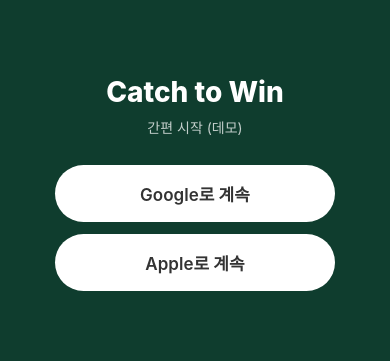
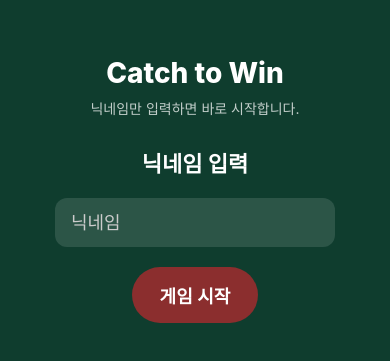
Before and after one commit to hxunmode/baseball-app, a React Native app: screen / in a window 390 px wide. Shown: the part 233-594 px from the top of the page. Built offline with nearby package versions, Linux system fonts and the light colour scheme.

Commit message:
fix: remove login

```diff
--- a/App.tsx
+++ b/App.tsx
@@ -1,31 +1,15 @@
 import { StatusBar } from 'expo-status-bar';
-import { useCallback, useMemo, useState } from 'react';
-import {
-  Pressable,
-  ScrollView,
-  StyleSheet,
-  Text,
-  TextInput,
-  View,
-} from 'react-native';
+import { useCallback, useState } from 'react';
+import { Pressable, StyleSheet, Text, TextInput, View } from 'react-native';
 import { SafeAreaProvider, SafeAreaView } from 'react-native-safe-area-context';
-import { BUTTON_BG, KBO_TEAMS, type KboTeam } from './src/game/constants';
+import { BUTTON_BG } from './src/game/constants';
 import { GameBoard } from './src/game/GameBoard';
 
-type Screen =
-  | 'login'
-  | 'name'
-  | 'team'
-  | 'start'
-  | 'game'
-  | 'result'
-  | 'reward'
-  | 'sns';
+type Screen = 'name' | 'game' | 'result' | 'reward' | 'sns';
 
 export default function App() {
-  const [screen, setScreen] = useState<Screen>('login');
+  const [screen, setScreen] = useState<Screen>('name');
   const [nickname, setNickname] = useState('');
-  const [team, setTeam] = useState<KboTeam | ''>('');
   const [lastScore, setLastScore] = useState(0);
   const [gameSession, setGameSession] = useState(0);
 
@@ -33,18 +17,6 @@
 
   const saveName = useCallback(() => {
     setNickname((n) => (n.trim() ? n.trim() : '플레이어'));
-    go('team');
-  }, [go]);
-
-  const selectTeam = useCallback(
-    (t: KboTeam) => {
-      setTeam(t);
-      go('start');
-    },
-    [go],
-  );
-
-  const startGame = useCallback(() => {
     setGameSession((k) => k + 1);
     go('game');
   }, [go]);
@@ -59,41 +31,19 @@
 
   const resetFlow = useCallback(() => {
     setNickname('');
-    setTeam('');
     setLastScore(0);
-    go('login');
+    go('name');
   }, [go]);
-
-  const teamRows = useMemo(() => {
-    const rows: KboTeam[][] = [
-      [KBO_TEAMS[0], KBO_TEAMS[1], KBO_TEAMS[2]],
-      [KBO_TEAMS[3], KBO_TEAMS[4], KBO_TEAMS[5]],
-      [KBO_TEAMS[6], KBO_TEAMS[7], KBO_TEAMS[8]],
-      [KBO_TEAMS[9]],
-    ];
-    return rows;
-  }, []);
 
   return (
     <SafeAreaProvider>
       <SafeAreaView style={styles.safe}>
         <StatusBar style="light" />
         <View style={styles.root}>
-          {screen === 'login' && (
+          {screen === 'name' && (
             <View style={styles.center}>
               <Text style={styles.title}>Catch to Win</Text>
-              <Text style={styles.sub}>간편 시작 (데모)</Text>
-              <Pressable style={styles.oauth} onPress={() => go('name')}>
-                <Text style={styles.oauthText}>Google로 계속</Text>
-              </Pressable>
-              <Pressable style={styles.oauth} onPress={() => go('name')}>
-                <Text style={styles.oauthText}>Apple로 계속</Text>
-              </Pressable>
-            </View>
-          )}
-
-          {screen === 'name' && (
-            <View style={styles.center}>
+              <Text style={styles.sub}>닉네임만 입력하면 바로 시작합니다.</Text>
               <Text style={styles.heading}>닉네임 입력</Text>
               <TextInput
                 style={styles.input}
@@ -104,38 +54,6 @@
                 maxLength={12}
               />
               <Pressable style={styles.btn} onPress={saveName}>
-                <Text style={styles.btnText}>확인</Text>
-              </Pressable>
-            </View>
-          )}
-
-          {screen === 'team' && (
-            <ScrollView
-              contentContainerStyle={styles.teamScroll}
-              keyboardShouldPersistTaps="handled"
-            >
-              <Text style={styles.heading}>응원 팀 선택</Text>
-              {teamRows.map((row, i) => (
-                <View key={i} style={styles.teamRow}>
-                  {row.map((t) => (
-                    <Pressable
-                      key={t}
-                      style={[styles.teamBtn, row.length === 1 && styles.teamBtnSingle]}
-                      onPress={() => selectTeam(t)}
-                    >
-                      <Text style={styles.teamBtnText}>{t}</Text>
-                    </Pressable>
-                  ))}
-                </View>
-              ))}
-            </ScrollView>
-          )}
-
-          {screen === 'start' && (
-            <View style={styles.center}>
-              <Text style={styles.heading}>START</Text>
-              <Text style={styles.teamPill}>{team}</Text>
-              <Pressable style={styles.btn} onPress={startGame}>
                 <Text style={styles.btnText}>게임 시작</Text>
               </Pressable>
             </View>
@@ -214,21 +132,6 @@
     color: '#fff',
     marginBottom: 20,
   },
-  oauth: {
-    width: '100%',
-    maxWidth: 280,
-    paddingVertical: 16,
-    paddingHorizontal: 20,
-    borderRadius: 30,
-    backgroundColor: '#fff',
-    marginBottom: 12,
-    alignItems: 'center',
-  },
-  oauthText: {
-    fontSize: 17,
-    fontWeight: '600',
-    color: '#333',
-  },
   input: {
     width: '100%',
     maxWidth: 280,
@@ -251,40 +154,6 @@
     fontWeight: '600',
     color: '#fff',
   },
-  teamScroll: {
-    paddingVertical: 32,
-    paddingHorizontal: 16,
-    alignItems: 'center',
-  },
-  teamRow: {
-    flexDirection: 'row',
-    flexWrap: 'wrap',
-    justifyContent: 'center',
-    gap: 8,
-    marginBottom: 10,
-  },
-  teamBtn: {
-    minWidth: 92,
-    paddingVertical: 14,
-    paddingHorizontal: 12,
-    borderRadius: 30,
-    backgroundColor: BUTTON_BG,
-  },
-  teamBtnSingle: {
-    minWidth: 120,
-  },
-  teamBtnText: {
-    color: '#fff',
-    fontSize: 16,
-    fontWeight: '600',
-    textAlign: 'center',
-  },
-  teamPill: {
-    color: 'rgba(255,255,255,0.9)',
-    fontSize: 16,
-    marginBottom: 24,
-    fontWeight: '600',
-  },
   resultText: {
     fontSize: 22,
     fontWeight: '700',
```
Also changed, not shown: 1 other file (tests, documents, lock files or other folders).
